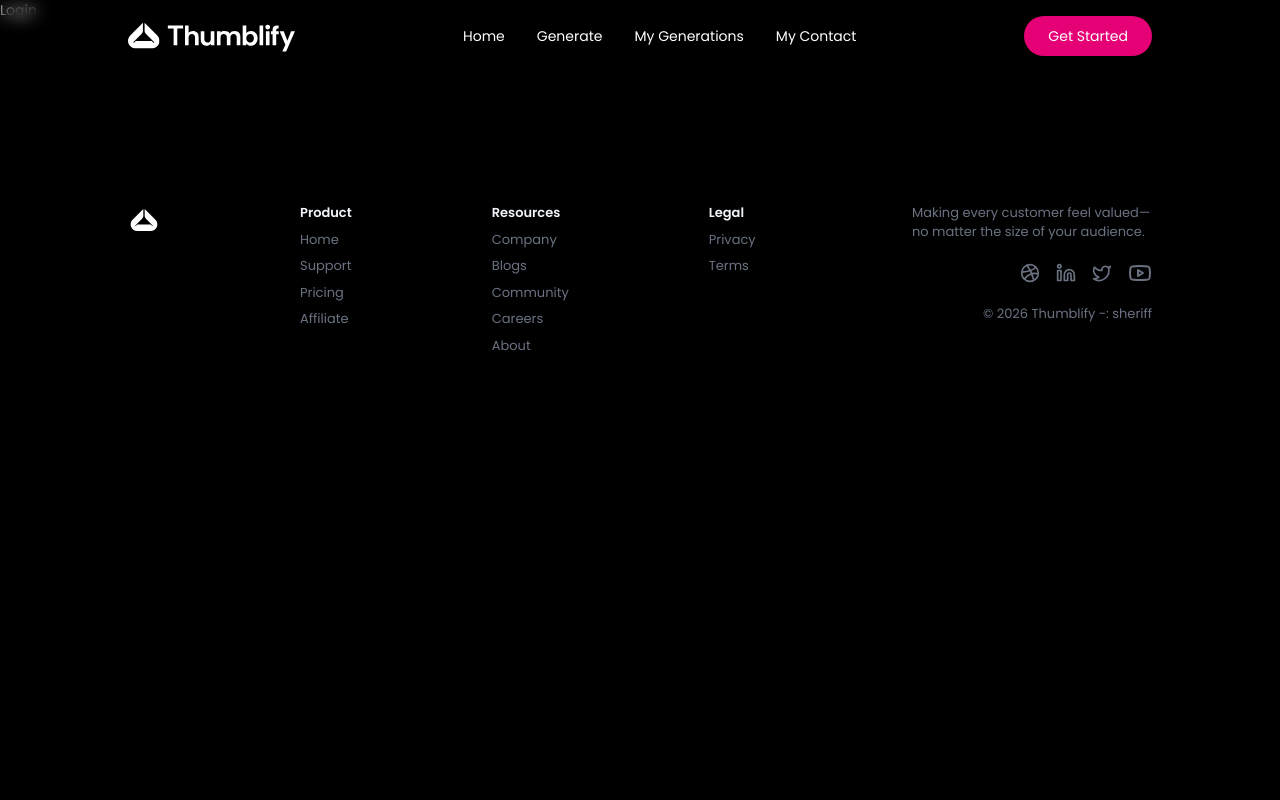
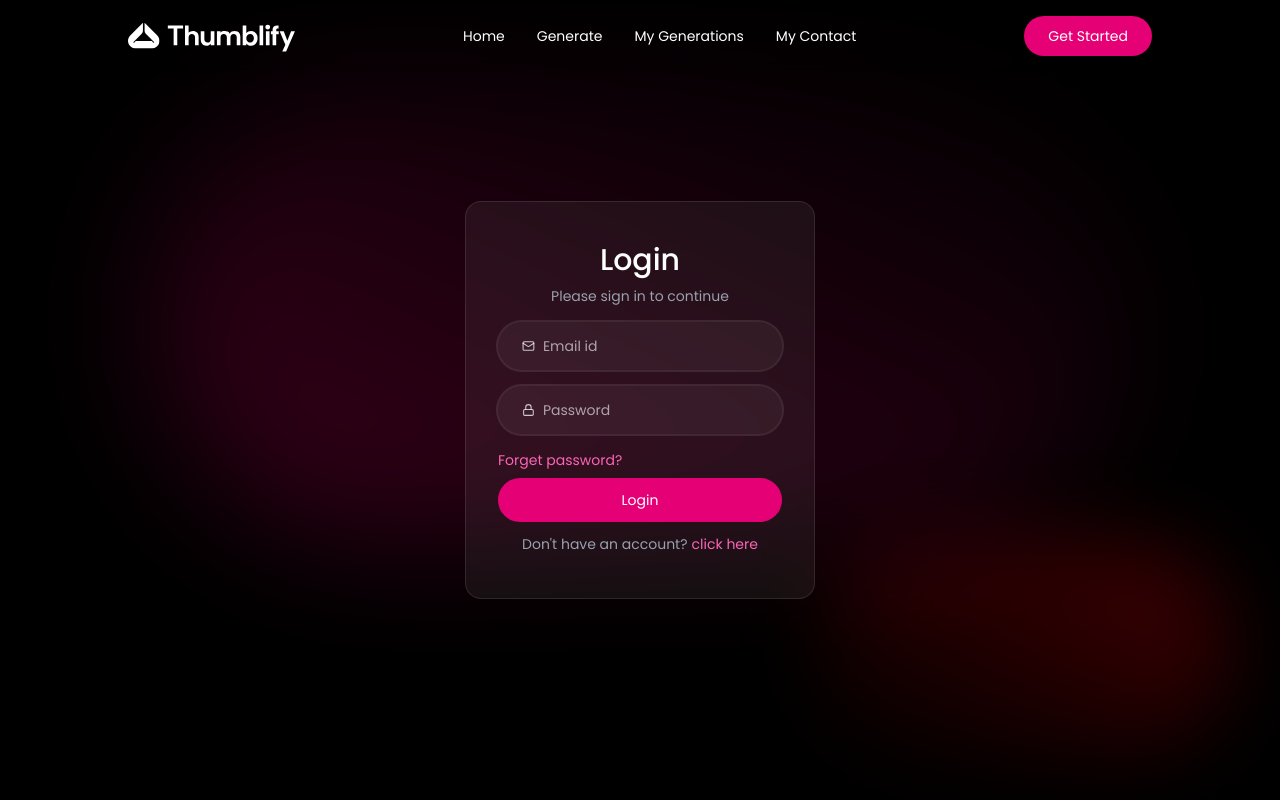
Before and after one commit to Codechef555/ai_thumbnail_generator, a React (Vite) app: page /login in a window 1280 px wide. Shown: the top 800 px of the page. Built offline with nearby package versions, Linux system fonts and the light colour scheme.

Commit message:
Login page setup and Full frontend work completed

```diff
--- a/src/App.tsx
+++ b/src/App.tsx
@@ -7,7 +7,7 @@
 import Generate from "./pages/Generate";
 import MyGeneration from "./pages/MyGeneration";
 import YtPreview from "./pages/YtPreview";
-import Login from "./components/login";
+import Login from "./components/Login";
 
 export default function App() {
     return (
--- a/src/components/Login.tsx
+++ b/src/components/Login.tsx
@@ -1,7 +1,71 @@
+import { useState } from "react"
+import React from "react"
+import { SoftBackdrop } from "./SoftBackdrop"
+const Login = () => {
+      const [state, setState] = useState("login")
 
-const Login = () => {
+    const [formData, setFormData] = useState({
+        name: '',
+        email: '',
+        password: ''
+    })
+
+    const handleChange = (e: React.ChangeEvent<HTMLInputElement>) => {
+        const { name, value } = e.target
+        setFormData(prev => ({ ...prev, [name]: value }))
+    }
+
+    const handleSubmit = (e: React.FormEvent<HTMLFormElement>) => {
+        e.preventDefault()
+
+    }
   return (
-    <div>Login</div>
+            <>
+            <SoftBackdrop/>
+            <div className="min-h-screen flex items-center justify-center">
+            <form
+                onSubmit={handleSubmit}
+                className="w-full sm:w-87.5 text-center bg-white/6 border border-white/10 rounded-2xl px-8">
+                <h1 className="text-white text-3xl mt-10 font-medium">
+                    {state === "login" ? "Login" : "Sign up"}
+                </h1>
+
+                <p className="text-gray-400 text-sm mt-2">Please sign in to continue</p>
+
+                {state !== "login" && (
+                    <div className="flex items-center mt-6 w-full bg-white/5 ring-2 ring-white/10 focus-within:ring-pink-500/60 h-12 rounded-full overflow-hidden pl-6 gap-2 transition-all ">
+                        <svg xmlns="http://www.w3.org/2000/svg" width="16" height="16" viewBox="0 0 24 24" fill="none" stroke="currentColor" className="text-white/60" strokeWidth="2" strokeLinecap="round" strokeLinejoin="round"> <circle cx="12" cy="8" r="5" /> <path d="M20 21a8 8 0 0 0-16 0" /> </svg>
+                        <input type="text" name="name" placeholder="Name" className="w-full bg-transparent text-white placeholder-white/60 border-none outline-none " value={formData.name} onChange={handleChange} required />
+                    </div>
+                )}
+
+                <div className="flex items-center w-full mt-4 bg-white/5 ring-2 ring-white/10 focus-within:ring-pink-500/60 h-12 rounded-full overflow-hidden pl-6 gap-2 transition-all ">
+                    <svg xmlns="http://www.w3.org/2000/svg" width="14" height="14" viewBox="0 0 24 24" fill="none" stroke="currentColor" className="text-white/75" strokeWidth="2" strokeLinecap="round" strokeLinejoin="round"> <path d="m22 7-8.991 5.727a2 2 0 0 1-2.009 0L2 7" /> <rect x="2" y="4" width="20" height="16" rx="2" /> </svg>
+                    <input type="email" name="email" placeholder="Email id" className="w-full bg-transparent text-white placeholder-white/60 border-none outline-none " value={formData.email} onChange={handleChange} required />
+                </div>
+
+                <div className=" flex items-center mt-4 w-full bg-white/5 ring-2 ring-white/10 focus-within:ring-pink-500/60 h-12 rounded-full overflow-hidden pl-6 gap-2 transition-all ">
+                    <svg xmlns="http://www.w3.org/2000/svg" width="14" height="14" viewBox="0 0 24 24" fill="none" stroke="currentColor" className="text-white/75" strokeWidth="2" strokeLinecap="round" strokeLinejoin="round"> <rect width="18" height="11" x="3" y="11" rx="2" ry="2" /> <path d="M7 11V7a5 5 0 0 1 10 0v4" /> </svg>
+                    <input type="password" name="password" placeholder="Password" className="w-full bg-transparent text-white placeholder-white/60 border-none outline-none" value={formData.password} onChange={handleChange} required />
+                </div>
+
+                <div className="mt-4 text-left">
+                    <button className="text-sm text-pink-400 hover:underline">
+                        Forget password?
+                    </button>
+                </div>
+
+                <button type="submit" className="mt-2 w-full h-11 rounded-full text-white bg-pink-600 hover:bg-pink-500 transition " >
+                    {state === "login" ? "Login" : "Sign up"}
+                </button>
+
+                <p onClick={() => setState(prev => prev === "login" ? "register" : "login")} className="text-gray-400 text-sm mt-3 mb-11 cursor-pointer" >
+                    {state === "login" ? "Don't have an account?" : "Already have an account?"}
+                    <span className="text-pink-400 hover:underline ml-1">click here</span>
+                </p>
+            </form>
+            </div>
+        </>
   )
 }
 
--- /dev/null
+++ b/src/components/SoftBackdrop.tsx
@@ -0,0 +1,9 @@
+
+export const SoftBackdrop = () => {
+  return (
+    <div className='fixed inset-0 -z-1 pointer-events-none'>
+      <div className='absolute left-1/2 top-20 -translate-x-1/2 w-245 h-115 bg-linear-to-tr from-pink-800/35 to-transparent rounded-full blur-3xl' />
+      <div className='absolute right-12 bottom-10 w-105 h-55 bg-linear-to-bl from-red-700/35 to-transparent rounded-full blur-2xl' />
+    </div>
+  )
+}
```
